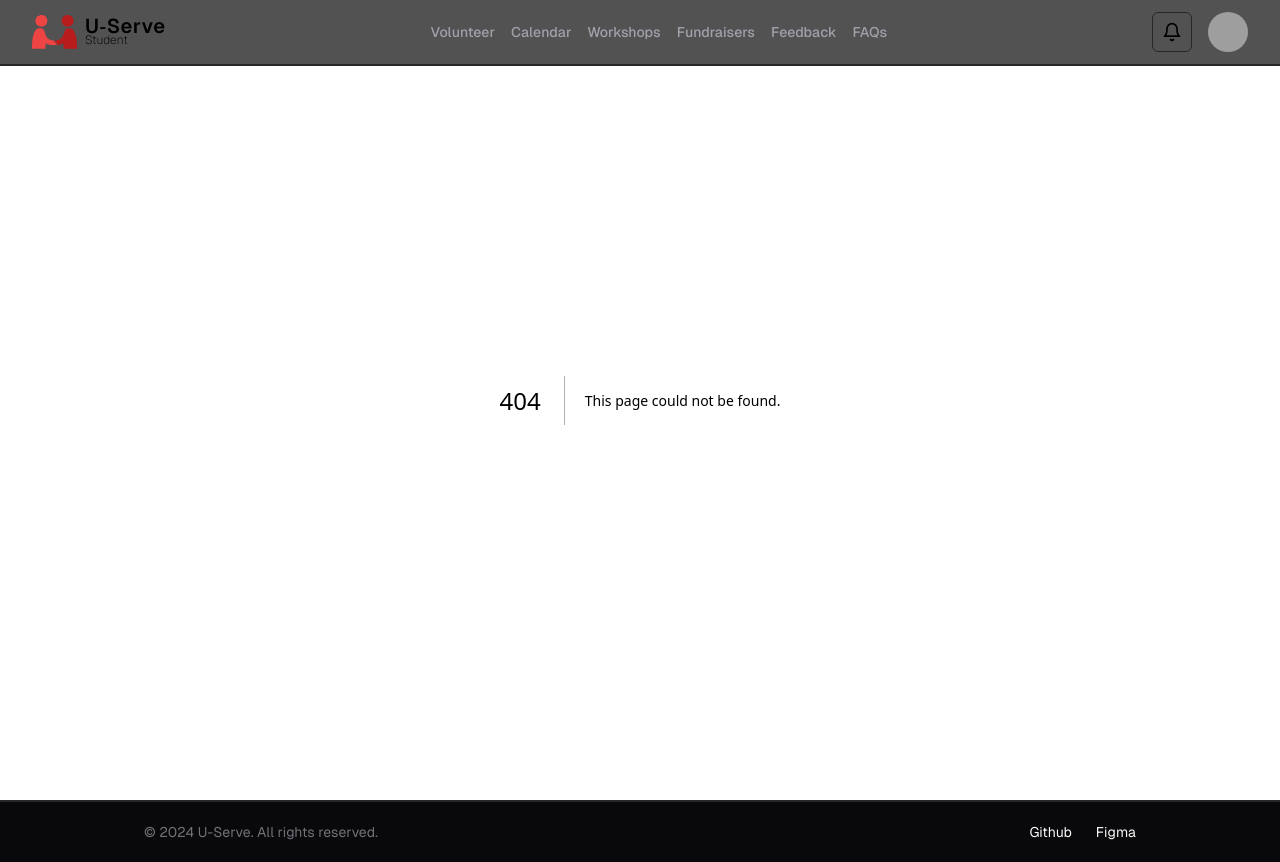
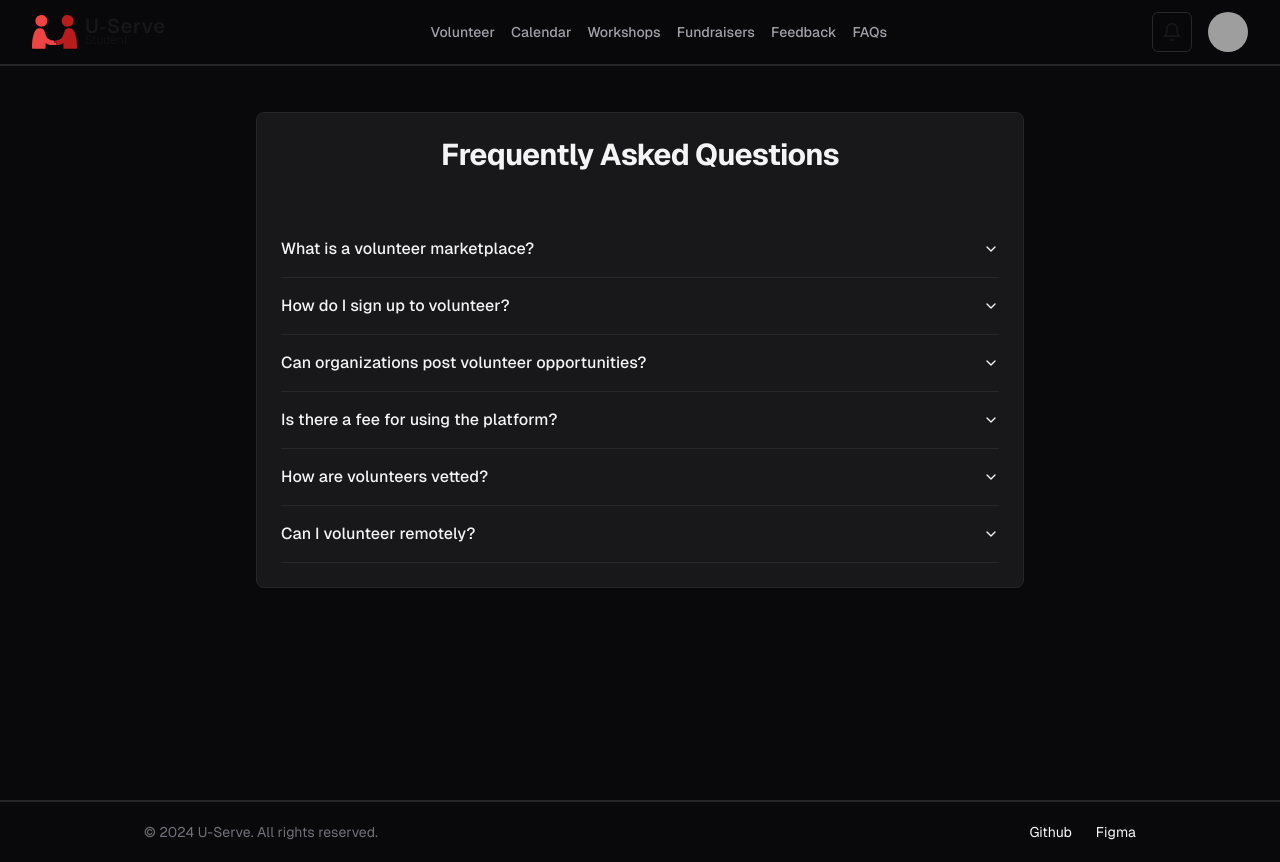
Before and after one commit to kalviumcommunity/U-Serve, a Next.js app in the folder my-app/: page /FAQs in a window 1280 px wide. Before the commit this address had no page. Built offline with nearby package versions, Linux system fonts and the light colour scheme; grey boxes are pictures that could not be loaded.

Commit message:
Addded some dummy faqs

```diff
--- a/my-app/package.json
+++ b/my-app/package.json
@@ -11,6 +11,7 @@
   "dependencies": {
     "@clerk/nextjs": "^5.5.2",
     "@hookform/resolvers": "^3.9.0",
+    "@radix-ui/react-accordion": "^1.2.1",
     "@radix-ui/react-avatar": "^1.1.0",
     "@radix-ui/react-dialog": "^1.1.2",
     "@radix-ui/react-dropdown-menu": "^2.1.1",
--- /dev/null
+++ b/my-app/src/app/FAQs/page.tsx
@@ -0,0 +1,57 @@
+"use client"
+
+import { Accordion, AccordionContent, AccordionItem, AccordionTrigger } from "@/components/ui/accordion"
+import { Card, CardContent, CardHeader, CardTitle } from "@/components/ui/card"
+
+export default function FAQPage() {
+  const faqs = [
+    {
+      question: "What is a volunteer marketplace?",
+      answer: "A volunteer marketplace is a platform that connects individuals who want to volunteer with organizations that need help. It allows people to find and sign up for volunteer opportunities that match their skills and interests."
+    },
+    {
+      question: "How do I sign up to volunteer?",
+      answer: "To sign up as a volunteer, create an account on our platform, complete your profile with your skills and interests, and browse available opportunities. When you find a suitable role, you can apply directly through the website."
+    },
+    {
+      question: "Can organizations post volunteer opportunities?",
+      answer: "Yes, organizations can create an account and post volunteer opportunities after being verified. They can specify the skills required, time commitment, and other relevant details for each role."
+    },
+    {
+      question: "Is there a fee for using the platform?",
+      answer: "Our platform is free for individual volunteers. Organizations may have different subscription tiers depending on their needs and the number of opportunities they want to post."
+    },
+    {
+      question: "How are volunteers vetted?",
+      answer: "While we don't directly vet volunteers, we encourage organizations to conduct their own screening processes. We provide tools for organizations to review volunteer profiles, conduct interviews, and request references if needed."
+    },
+    {
+      question: "Can I volunteer remotely?",
+      answer: "Yes, many organizations offer remote volunteering opportunities. You can filter opportunities by location type (remote, on-site, or hybrid) when searching for roles."
+    }
+  ]
+
+  return (
+    <div className="max-w-7xl mx-auto px-4 sm:px-6 lg:px-8 py-20 md:py-28 bg-zinc-950 text-zinc-50 min-h-screen">
+      <div className="container mx-auto max-w-3xl">
+        <Card className="bg-zinc-900 border border-zinc-800">
+          <CardHeader>
+            <CardTitle className="text-3xl font-bold text-center mb-6 text-zinc-100">Frequently Asked Questions</CardTitle>
+          </CardHeader>
+          <CardContent>
+            <Accordion type="single" collapsible className="w-full">
+              {faqs.map((faq, index) => (
+                <AccordionItem value={`item-${index}`} key={index} className="border-zinc-800">
+                  <AccordionTrigger className="text-left text-zinc-100 hover:text-zinc-300">
+                    {faq.question}
+                  </AccordionTrigger>
+                  <AccordionContent className="text-zinc-300">{faq.answer}</AccordionContent>
+                </AccordionItem>
+              ))}
+            </Accordion>
+          </CardContent>
+        </Card>
+      </div>
+    </div>
+  )
+}
--- /dev/null
+++ b/my-app/src/components/ui/accordion.tsx
@@ -0,0 +1,58 @@
+"use client"
+
+import * as React from "react"
+import * as AccordionPrimitive from "@radix-ui/react-accordion"
+import { ChevronDown } from "lucide-react"
+
+import { cn } from "@/lib/utils"
+
+const Accordion = AccordionPrimitive.Root
+
+const AccordionItem = React.forwardRef<
+  React.ElementRef<typeof AccordionPrimitive.Item>,
+  React.ComponentPropsWithoutRef<typeof AccordionPrimitive.Item>
+>(({ className, ...props }, ref) => (
+  <AccordionPrimitive.Item
+    ref={ref}
+    className={cn("border-b", className)}
+    {...props}
+  />
+))
+AccordionItem.displayName = "AccordionItem"
+
+const AccordionTrigger = React.forwardRef<
+  React.ElementRef<typeof AccordionPrimitive.Trigger>,
+  React.ComponentPropsWithoutRef<typeof AccordionPrimitive.Trigger>
+>(({ className, children, ...props }, ref) => (
+  <AccordionPrimitive.Header className="flex">
+    <AccordionPrimitive.Trigger
+      ref={ref}
+      className={cn(
+        "flex flex-1 items-center justify-between py-4 font-medium transition-all hover:underline [&[data-state=open]>svg]:rotate-180",
+        className
+      )}
+      {...props}
+    >
+      {children}
+      <ChevronDown className="h-4 w-4 shrink-0 transition-transform duration-200" />
+    </AccordionPrimitive.Trigger>
+  </AccordionPrimitive.Header>
+))
+AccordionTrigger.displayName = AccordionPrimitive.Trigger.displayName
+
+const AccordionContent = React.forwardRef<
+  React.ElementRef<typeof AccordionPrimitive.Content>,
+  React.ComponentPropsWithoutRef<typeof AccordionPrimitive.Content>
+>(({ className, children, ...props }, ref) => (
+  <AccordionPrimitive.Content
+    ref={ref}
+    className="overflow-hidden text-sm transition-all data-[state=closed]:animate-accordion-up data-[state=open]:animate-accordion-down"
+    {...props}
+  >
+    <div className={cn("pb-4 pt-0", className)}>{children}</div>
+  </AccordionPrimitive.Content>
+))
+
+AccordionContent.displayName = AccordionPrimitive.Content.displayName
+
+export { Accordion, AccordionItem, AccordionTrigger, AccordionContent }
--- a/my-app/tailwind.config.ts
+++ b/my-app/tailwind.config.ts
@@ -55,6 +55,28 @@ const config: Config = {
   			lg: 'var(--radius)',
   			md: 'calc(var(--radius) - 2px)',
   			sm: 'calc(var(--radius) - 4px)'
+  		},
+  		keyframes: {
+  			'accordion-down': {
+  				from: {
+  					height: '0'
+  				},
+  				to: {
+  					height: 'var(--radix-accordion-content-height)'
+  				}
+  			},
+  			'accordion-up': {
+  				from: {
+  					height: 'var(--radix-accordion-content-height)'
+  				},
+  				to: {
+  					height: '0'
+  				}
+  			}
+  		},
+  		animation: {
+  			'accordion-down': 'accordion-down 0.2s ease-out',
+  			'accordion-up': 'accordion-up 0.2s ease-out'
   		}
   	}
   },
```
Also changed, not shown: 1 other file (tests, documents, lock files or other folders).
